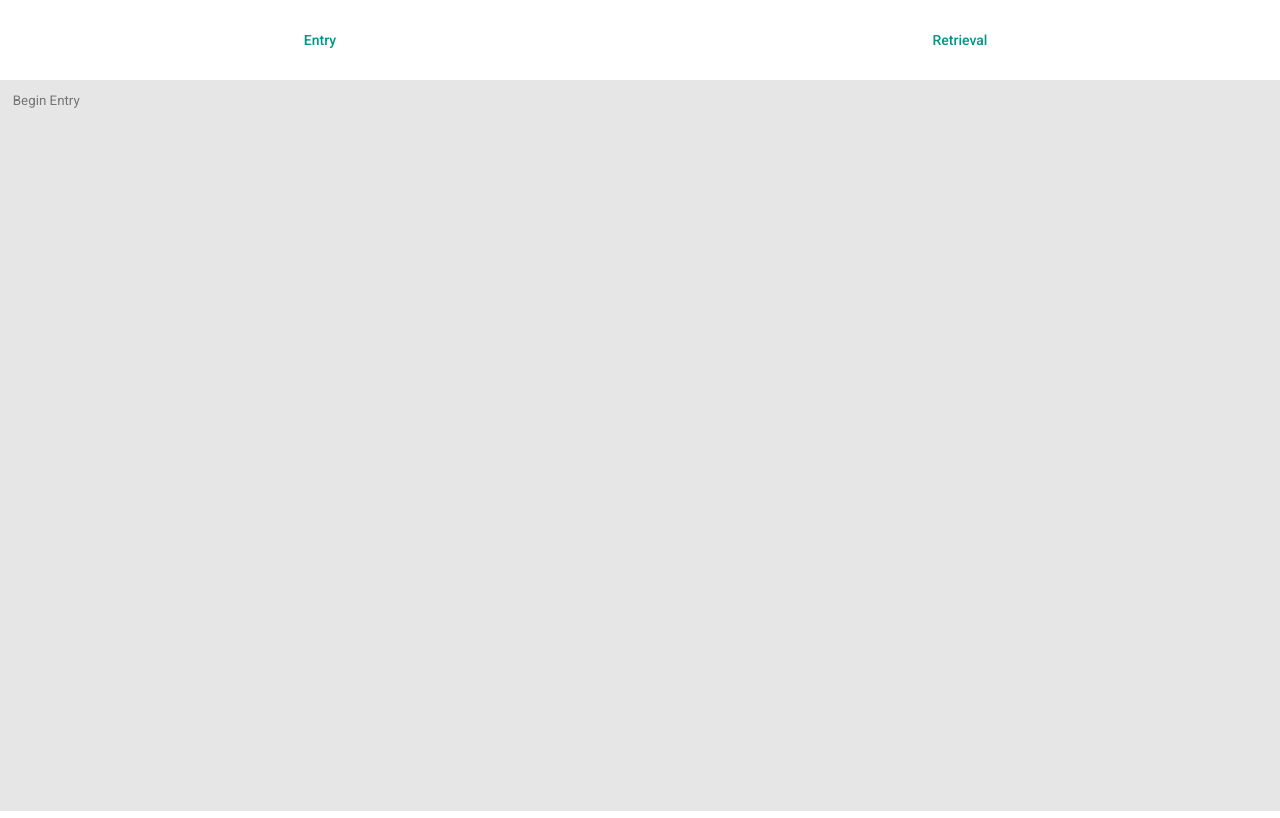
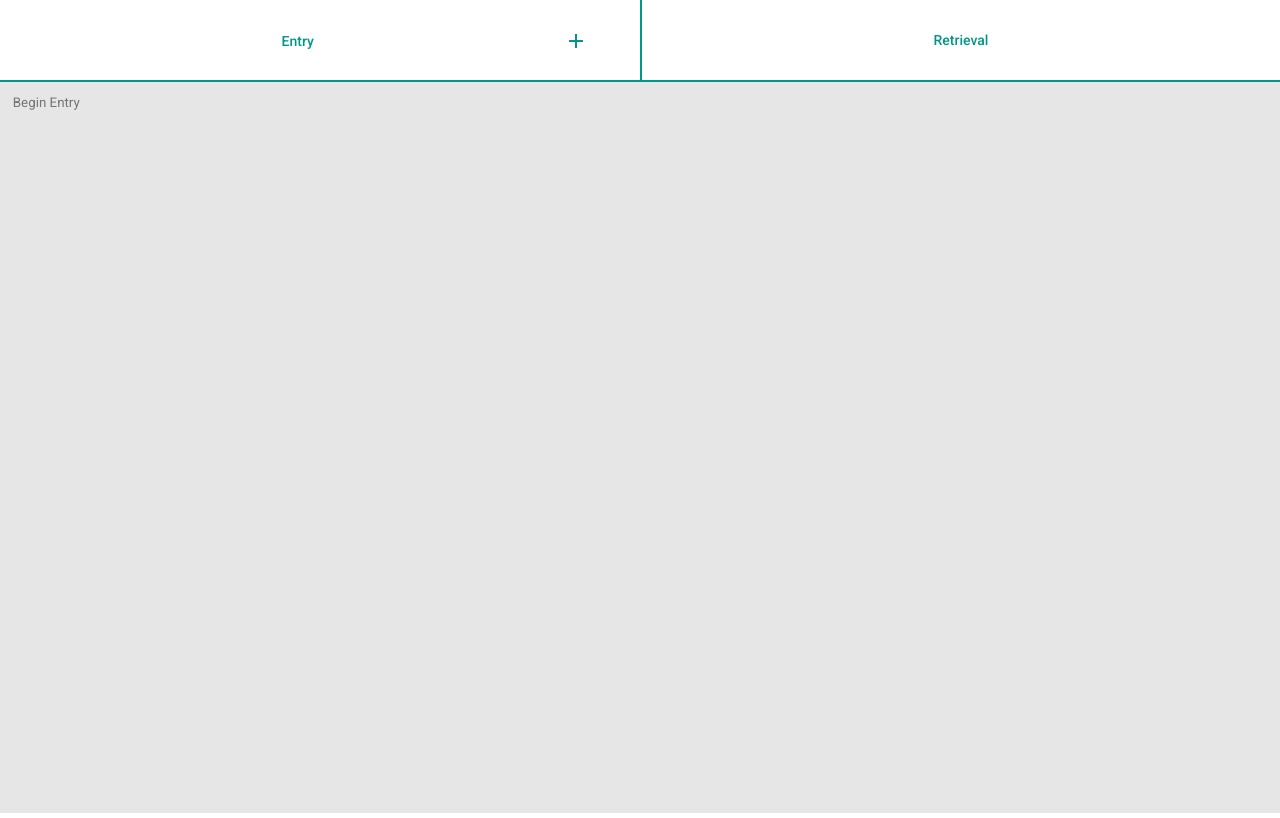
Before and after one commit to matthewjohnson42/memex-ui, an Angular app: page /entry in a window 1280 px wide. Built offline with nearby package versions, Linux system fonts and the light colour scheme.

Commit message:
Add new entry button to header

```diff
--- a/src/app/app.component.ts
+++ b/src/app/app.component.ts
@@ -1,10 +1,36 @@
-import { Component } from '@angular/core';
+import {AfterViewInit, Component, ViewChild} from '@angular/core';
+import {MainHeaderComponent} from './main-header/main-header.component';
+import {Router, RouterOutlet} from '@angular/router';
+import {EntryScreenComponent} from './entry-screen/entry-screen.component';
 
 @Component({
-  selector: 'app-root',
-  templateUrl: './app.component.html',
-  styleUrls: ['./app.component.css']
+    selector: 'app-root',
+    templateUrl: './app.component.html',
+    styleUrls: ['./app.component.css']
 })
-export class AppComponent {
-  title = 'personal-memex-ui';
+export class AppComponent implements AfterViewInit {
+
+    router: Router;
+
+    activeComponent: any;
+    @ViewChild(MainHeaderComponent) mainHeaderComponent: MainHeaderComponent;
+    @ViewChild(RouterOutlet) routerOutlet: RouterOutlet;
+    title = 'personal-memex-ui';
+
+    constructor(router: Router) {
+        this.router = router;
+    }
+
+    ngAfterViewInit() {
+        this.mainHeaderComponent.newEntryEvent.subscribe(event => {
+            if (this.activeComponent instanceof EntryScreenComponent) {
+                this.activeComponent.reInitComponent();
+            }
+        });
+        this.routerOutlet.activateEvents.subscribe(component => {
+            this.activeComponent = component;
+            this.mainHeaderComponent.displayIsEntryScreen = component instanceof EntryScreenComponent;
+        });
+    }
+
 }
--- a/src/app/entry-screen/entry-screen.component.css
+++ b/src/app/entry-screen/entry-screen.component.css
@@ -7,3 +7,6 @@
     font-family: Roboto, "Helvetica Neue", sans-serif;
     background-color: #e6e6e6;
 }
+.entry-text-area:focus {
+    outline: none;
+}
--- a/src/app/entry-screen/entry-screen.component.ts
+++ b/src/app/entry-screen/entry-screen.component.ts
@@ -10,11 +10,12 @@ import {PersistenceService} from '../../service/data/persistence.service';
 })
 export class EntryScreenComponent implements OnInit, OnDestroy {
 
-    textAreaValue: string;
-    previousTextAreaValue: string;
-    id: string;
     persistenceService: PersistenceService;
     rawTextService: RawTextService;
+
+    id: string;
+    previousTextAreaValue: string;
+    textAreaValue: string;
     timeInterval: Subscription;
 
     constructor(persistenceService: PersistenceService, rawTextService: RawTextService) {
@@ -24,21 +25,34 @@ export class EntryScreenComponent implements OnInit, OnDestroy {
 
     ngOnInit() {
         this.timeInterval = interval(5000).subscribe(timeInterval => {
-            if (this.textAreaValue !== this.previousTextAreaValue) {
-                if (this.id) {
-                    this.rawTextService.put(this.id, this.textAreaValue).subscribe();
-                } else {
-                    this.rawTextService.post(this.textAreaValue).subscribe(response => {
-                        this.id = this.persistenceService.getRawTextRequest().id;
-                    });
-                }
-            }
+            this.persistEntry();
             this.previousTextAreaValue = this.textAreaValue;
         });
     }
 
     ngOnDestroy() {
+        this.persistEntry();
         this.timeInterval.unsubscribe();
     }
 
+    public reInitComponent(): void {
+        this.persistEntry();
+        this.persistenceService.setRawTextRequest(undefined);
+        this.id = '';
+        this.previousTextAreaValue = '';
+        this.textAreaValue = '';
+    }
+
+    private persistEntry(): void {
+        if (this.textAreaValue !== this.previousTextAreaValue) {
+            if (this.id) {
+                this.rawTextService.put(this.id, this.textAreaValue).subscribe();
+            } else {
+                this.rawTextService.post(this.textAreaValue).subscribe(response => {
+                    this.id = this.persistenceService.getRawTextRequest().id;
+                });
+            }
+        }
+    }
+
 }
--- a/src/app/main-header/main-header.component.css
+++ b/src/app/main-header/main-header.component.css
@@ -1,3 +1,26 @@
-.header-button {
+.entry-button-with-add {
+    padding: 0px;
+    width: 40%;
+    text-align: left;
+}
+.entry-button-with-add-inner-span {
+    padding: 0px;
+    padding-left: 55%;
+}
+.add-entry-button {
+    padding: 0px;
+    width: 10%;
+    border-radius: 0px;
+    height: 100%;
+}
+.entry-button {
+    padding: 0px;
     width: 50%;
 }
+.search-button {
+    padding: 0px;
+    width: 50%;
+    border-left-width: 2px;
+    border-left-style: solid;
+    border-radius: 0px;
+}
--- a/src/app/main-header/main-header.component.html
+++ b/src/app/main-header/main-header.component.html
@@ -1,4 +1,14 @@
 <div class="full-width header-pane">
-    <button mat-button [routerLink]="entryRoute" color="primary" class="full-height header-button">Entry</button>
-    <button mat-button [routerLink]="entrySearchRoute" color="primary" class="full-height header-button">Retrieval</button>
+    <button mat-button *ngIf="displayIsEntryScreen" [routerLink]="entryRoute" color="primary" class="full-height entry-button-with-add">
+        <span class="entry-button-with-add-inner-span">Entry</span>
+    </button>
+    <button mat-icon-button *ngIf="displayIsEntryScreen" (click)="newEntry()" color="primary" class="full-height add-entry-button">
+        <mat-icon>add</mat-icon>
+    </button>
+    <button mat-button *ngIf="!displayIsEntryScreen" [routerLink]="entryRoute" color="primary" class="full-height entry-button">
+        <span>Entry</span>
+    </button>
+    <button mat-button [routerLink]="entrySearchRoute" color="primary" class="full-height search-button">
+        Retrieval
+    </button>
 </div>
--- a/src/app/main-header/main-header.component.ts
+++ b/src/app/main-header/main-header.component.ts
@@ -1,4 +1,4 @@
-import {Component} from '@angular/core';
+import {Component, EventEmitter} from '@angular/core';
 import {UiRoutes} from '../../const/ui-routes';
 
 @Component({
@@ -8,12 +8,20 @@ import {UiRoutes} from '../../const/ui-routes';
 })
 export class MainHeaderComponent {
 
+    displayIsEntryScreen: boolean;
     entryRoute: string;
     entrySearchRoute: string;
+    newEntryEvent: EventEmitter<any>;
 
     constructor() {
+        this.displayIsEntryScreen = false;
         this.entryRoute = UiRoutes.entry;
         this.entrySearchRoute = UiRoutes.entrySearch;
+        this.newEntryEvent = new EventEmitter();
+    }
+
+    private newEntry(): void {
+        this.newEntryEvent.emit(null);
     }
 
 }
--- a/src/app/search-screen/search-query-screen/search-query-screen.component.css
+++ b/src/app/search-screen/search-query-screen/search-query-screen.component.css
@@ -1,5 +1,5 @@
 .search-content-pane {
-    height: 100%;
+    height: 90%;
     width: 100%;
     display: flex;
     flex-direction: column;
--- a/src/app/search-screen/search-query-screen/search-query-screen.component.ts
+++ b/src/app/search-screen/search-query-screen/search-query-screen.component.ts
@@ -8,20 +8,24 @@ import {UiRoutes} from '../../../const/ui-routes';
     templateUrl: './search-query-screen.component.html',
     styleUrls: ['./search-query-screen.component.css']
 })
-export class SearchQueryScreenComponent implements OnInit {
+export class SearchQueryScreenComponent {
 
     rawTextService: RawTextService;
     router: Router;
-    startDate: Date;
+
     endDate: Date;
     searchString: string;
+    startDate: Date;
 
     constructor(rawTextService: RawTextService, router: Router) {
         this.rawTextService = rawTextService;
         this.router = router;
     }
 
-    ngOnInit(): void {
+    search(): void {
+        this.rawTextService.search(this.searchString, this.startDate, this.endDate).subscribe(next => {
+            this.router.navigateByUrl(UiRoutes.entrySearchResult).then();
+        });
     }
 
     setStartDate(startDate): void {
@@ -32,10 +36,4 @@ export class SearchQueryScreenComponent implements OnInit {
         this.endDate = endDate.value;
     }
 
-    search(): void {
-        this.rawTextService.search(this.searchString, this.startDate, this.endDate).subscribe(next => {
-            this.router.navigateByUrl(UiRoutes.entrySearchResult).then();
-        });
-    }
-
 }
--- a/src/app/search-screen/search-result-screen/search-result-screen.component.ts
+++ b/src/app/search-screen/search-result-screen/search-result-screen.component.ts
@@ -17,10 +17,10 @@ export class SearchResultScreenComponent implements OnInit, AfterViewInit {
     persistenceService: PersistenceService;
     router: Router;
 
+    dataSource: MatTableDataSource<RawText> = new MatTableDataSource<RawText>();
     displayedColumns: Array<string> = ['gloss', 'createDate', 'updateDate'];
-    dataSource: MatTableDataSource<RawText> = new MatTableDataSource<RawText>();
+    page: Pageable<RawText>;
     @ViewChild(MatPaginator) paginator: MatPaginator;
-    page: Pageable<RawText>;
 
     constructor(persistenceService: PersistenceService, router: Router) {
         this.persistenceService = persistenceService;
--- a/src/module/app.module.ts
+++ b/src/module/app.module.ts
@@ -1,6 +1,5 @@
 import {BrowserModule} from '@angular/platform-browser';
 import {APP_INITIALIZER, NgModule} from '@angular/core';
-
 import {AppRoutingModule} from './app-routing.module';
 import {AppComponent} from '../app/app.component';
 import {MainHeaderComponent} from '../app/main-header/main-header.component';
--- a/src/module/material.module.ts
+++ b/src/module/material.module.ts
@@ -7,7 +7,8 @@ import {MatNativeDateModule} from '@angular/material/core';
 import {MatInputModule} from '@angular/material/input';
 import {MatTableModule} from '@angular/material/table';
 import {MatPaginatorModule} from '@angular/material/paginator';
-import {MatTooltipModule} from "@angular/material/tooltip";
+import {MatTooltipModule} from '@angular/material/tooltip';
+import {MatIconModule} from '@angular/material/icon';
 
 @NgModule({
     declarations: [],
@@ -16,6 +17,7 @@ import {MatTooltipModule} from "@angular/material/tooltip";
         MatButtonToggleModule,
         MatDatepickerModule,
         MatFormFieldModule,
+        MatIconModule,
         MatInputModule,
         MatNativeDateModule,
         MatPaginatorModule,
@@ -27,6 +29,7 @@ import {MatTooltipModule} from "@angular/material/tooltip";
         MatButtonToggleModule,
         MatDatepickerModule,
         MatFormFieldModule,
+        MatIconModule,
         MatInputModule,
         MatNativeDateModule,
         MatPaginatorModule,
--- a/src/styles.css
+++ b/src/styles.css
@@ -1,5 +1,3 @@
-/* You can add global styles to this file, and also import other style files */
-
 html, body { height: 100%; }
 body { margin: 0; font-family: Roboto, "Helvetica Neue", sans-serif; }
 
@@ -13,6 +11,10 @@ body { margin: 0; font-family: Roboto, "Helvetica Neue", sans-serif; }
 
 .header-pane {
     height: 10%;
+    border-bottom-style: solid;
+    border-bottom-width: 2px;
+    /* taken from the material primary color scheme in custom-theme.scss. the value is mat-teal#500. */
+    border-bottom-color: #009688;
 }
 
 .content-pane {
```
